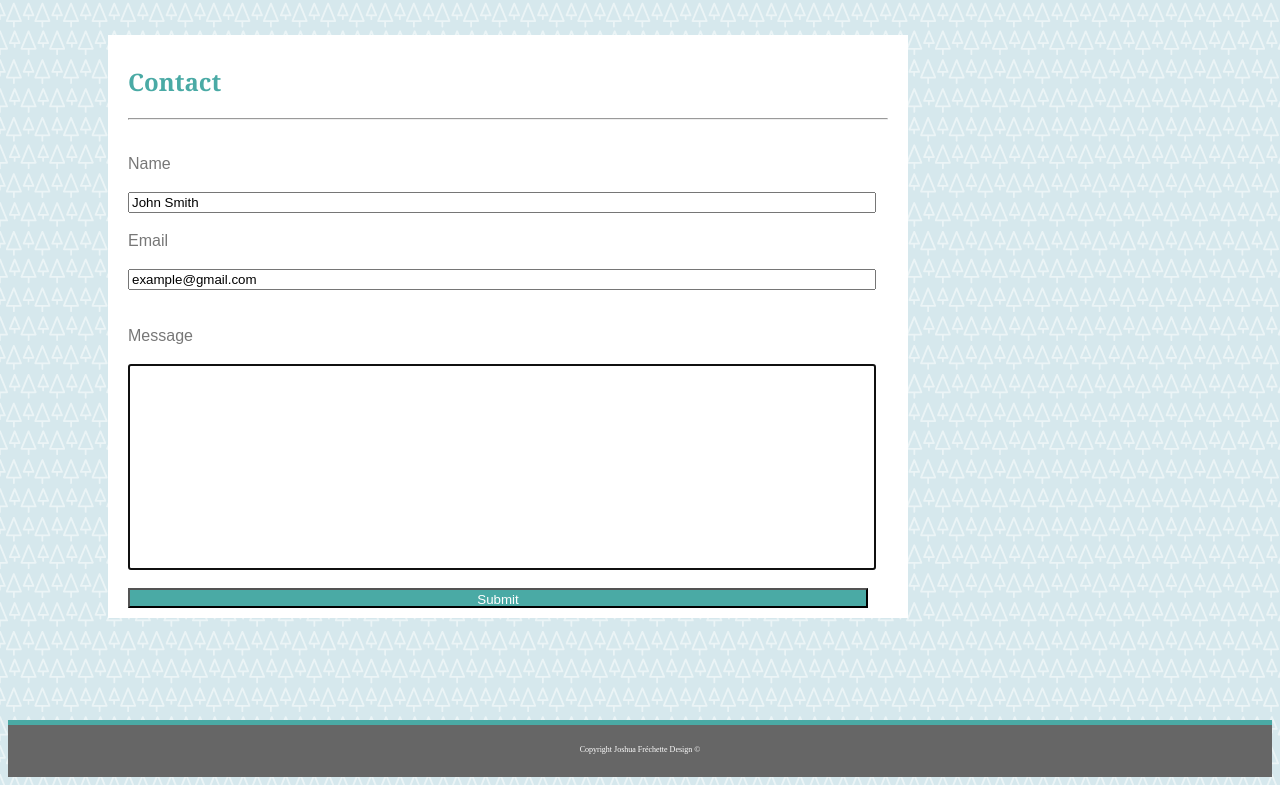
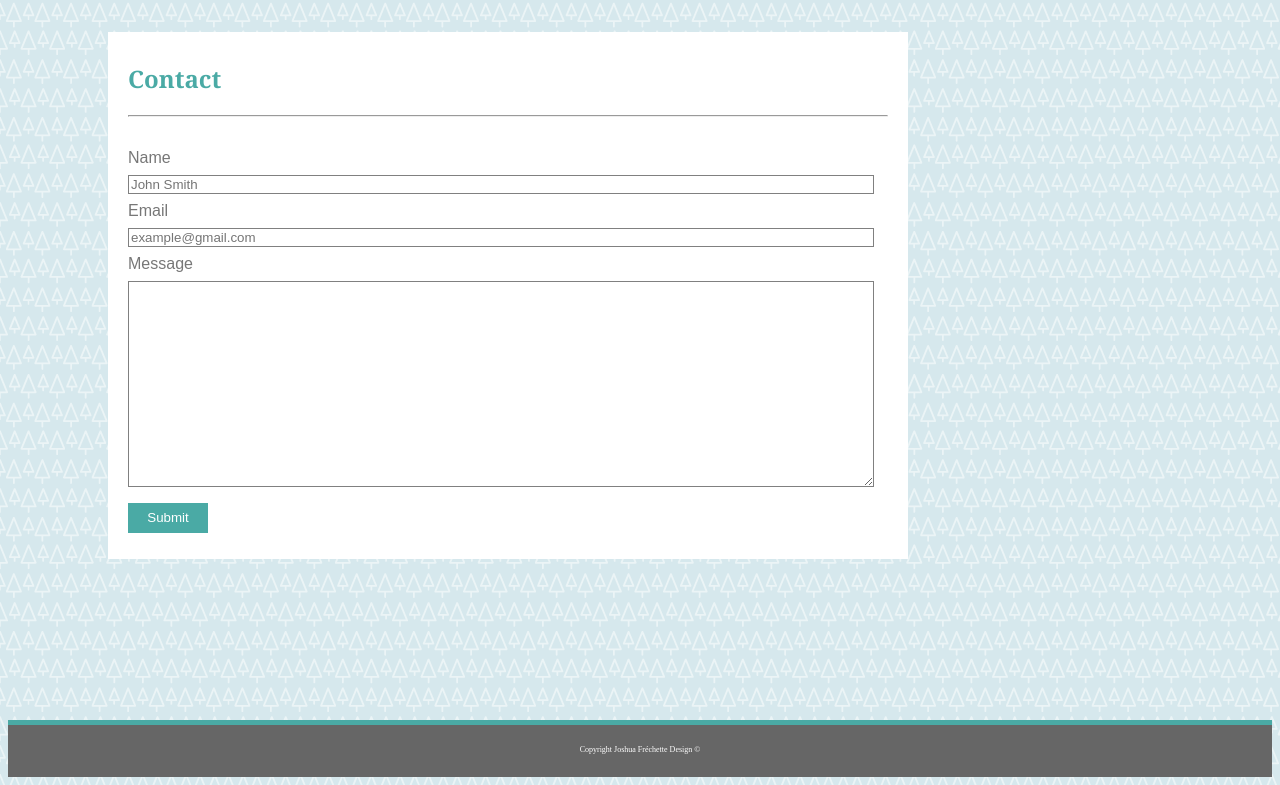
Before and after one commit to JoshFrechette/UofT_BasicPortfolio, a plain HTML site: page contact.html in a window 1280 px wide. Shown: the part 88-873 px from the top of the page. Drawn offline with Linux system fonts and the light colour scheme.

Commit message:
Friday night touch ups to resolve last issues

```diff
--- a/assets/css/style.css
+++ b/assets/css/style.css
@@ -3,7 +3,7 @@ header {
     height: 70px;
     width: 100%;
     background-color:#ffffff;
-    border-bottom: 5px solid  #cccccc;
+    border-bottom: 2px solid  #cccccc;
 
 }
 
@@ -34,7 +34,7 @@ h2 {
 }
 
 
-p, .navigation, a {
+p, .navigation, a, form {
     color: #777777;
     font-family: 'Arial', 'Helvetica Neue', Helvetica, sans-serif;
 }
@@ -72,7 +72,11 @@ img {
     border: #dddddd;
 }
 
-input {
+#name, #email, #subject {
+    position: relative;
+    margin: .5rem 0;
+    border: solid 1px grey;
+    min-height: auto;
     min-width: 740px;
     display: block;
 
@@ -96,7 +100,7 @@ input {
     height: 10%;
     text-align: center;
     padding: 10px 0px 10px 0px;
-    position: absolute;
+    position: absolute;  /*this is keeping the text within the frame of the images*/
     bottom: 13%;
     left: 0px;
     color: white;
@@ -122,7 +126,7 @@ footer {
 
 #nav-li::after {
     content: "|";
-    float: "right";
+
     color: #777777;
     padding: 0 2px;
 }
@@ -131,28 +135,35 @@ footer {
     display: none;
 }
 
-#page-container {
-    position: relative;
-    min-height: 100vh;
-  }
+
 
 #content-wrap {
+
     padding: 20px 20px 20px 20px;
     width: 960px;
   }
 
+form {
+      display: block;
+
+  }
 
 
-#submit {
 
+#submitBtn {
+
+    border:0;
     display: block;
     padding: 2px;
-    height: 20px;
-    width: 30px;
-    max-width: 20px;
-    background-color: #4aaaa5;
+    margin: 1rem 0;
+    height: 30px;
+    width: 80px;
+    text-transform: 200%;
+    background: #4aaaa5;
     color: #ffffff;
   }
+
+
 
 hr { /*h2 and content divider*/
     display: block;
@@ -163,3 +174,9 @@ hr { /*h2 and content divider*/
     border-style: inset;
     border-width: 1px;
   }
+
+  #page-container {
+    margin: auto;
+    position: relative;
+    min-height: 100vh;
+  }
--- a/contact.html
+++ b/contact.html
@@ -39,14 +39,17 @@
 
                     <form action="/action_page.php">
 
-                        <p>Name</p>
-                        <input type="text" name="name" value="John Smith">
-                        <p>Email</p>
-                        <input type="text" name="email address" value="example@gmail.com"><br>
-                        <p>Message</p>
-                        <input type="text" name="message" value="" autofocus="autofocus" textarea style="width:740px; height:200px;"><br>
+                        <label for="name">Name</label>
+                        <input type="text" id="name" name="name" placeholder="John Smith">
 
-                        <input id="submit" type="submit" value="Submit">
+                        <label for="email">Email</label>
+                        <input type="text" id="email" name="email address" placeholder="example@gmail.com">
+
+                        <label for="message">Message</label><br>
+                        <textarea id="subject" name="subject" placeholder="write here.." style="height:200px">
+                    </textarea>
+
+                        <input id="submitBtn" type="submit" value="Submit">
 
                     </form>
 
```
Also changed, not shown: portfolio.html (+16 -15 lines).
